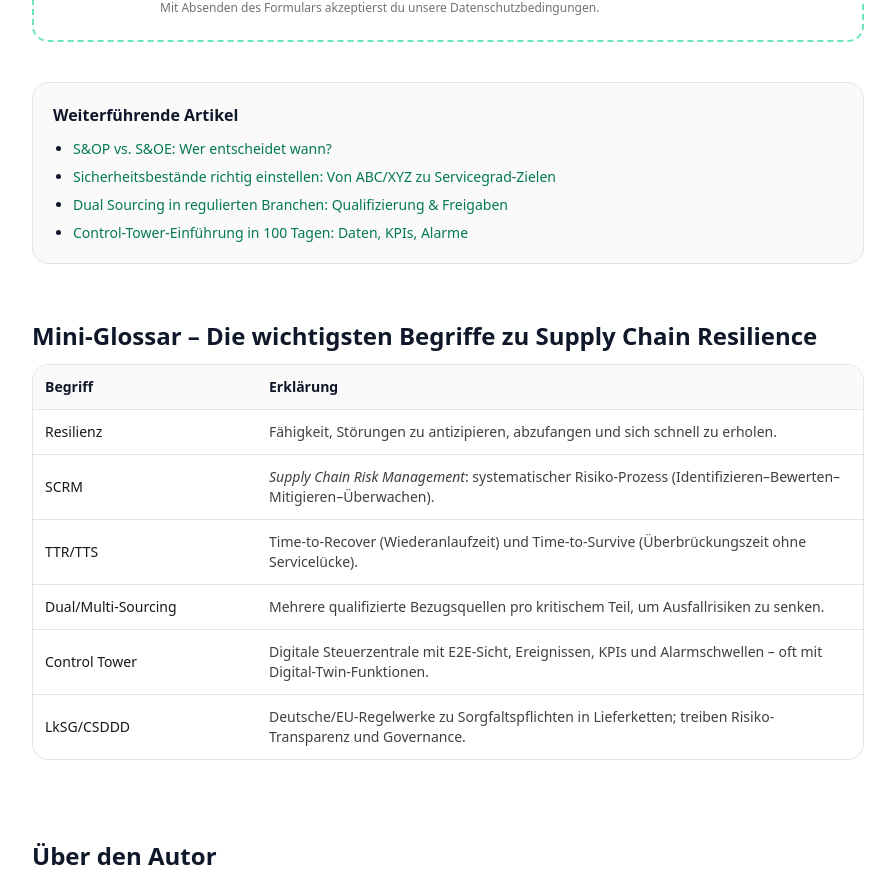
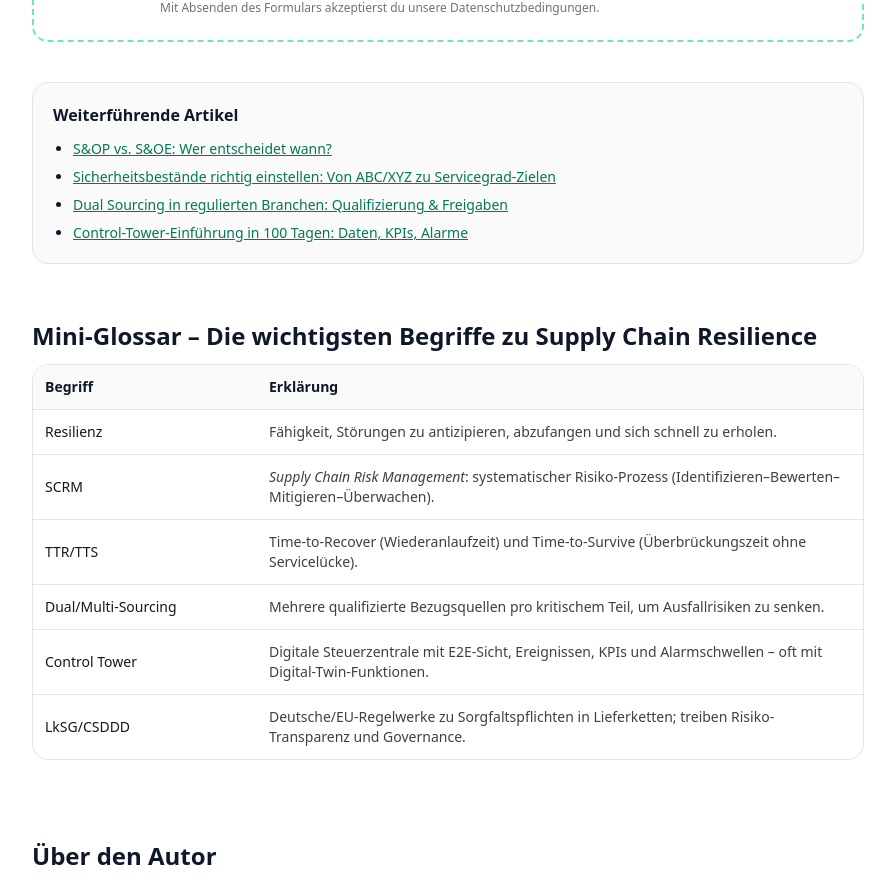
Before and after one commit to lennartnm/findbar_website, a Next.js app: page /beispiele/lieferketten-resilienz in a window 1280 px wide. Shown: the part 7759-8643 px from the top of the page, without its empty margins (192-1087 px from the left). Built offline with nearby package versions, Linux system fonts and the light colour scheme.

Commit message:
Update page.tsx

```diff
--- a/src/app/beispiele/lieferketten-resilienz/page.tsx
+++ b/src/app/beispiele/lieferketten-resilienz/page.tsx
@@ -933,29 +933,48 @@ export default function Page() {
   <h3 className="font-semibold mb-3">Weiterführende Artikel</h3>
   <ul className="list-disc ml-5 text-sm space-y-2">
     <li>
-              <a className={`hover:underline ${accent}`} href="#">
+      <a
+        href="#cta-pop"
+        aria-haspopup="dialog"
+        aria-controls="cta-pop"
+        className={`font-medium underline ${accent}`}
+      >
         S&OP vs. S&OE: Wer entscheidet wann?
       </a>
     </li>
     <li>
-              <a className={`hover:underline ${accent}`} href="#">
-                Sicherheitsbestände richtig einstellen: Von ABC/XYZ zu
-                Servicegrad-Zielen
+      <a
+        href="#cta-pop"
+        aria-haspopup="dialog"
+        aria-controls="cta-pop"
+        className={`font-medium underline ${accent}`}
+      >
+        Sicherheitsbestände richtig einstellen: Von ABC/XYZ zu Servicegrad-Zielen
       </a>
     </li>
     <li>
-              <a className={`hover:underline ${accent}`} href="#">
-                Dual Sourcing in regulierten Branchen: Qualifizierung &amp;
-                Freigaben
+      <a
+        href="#cta-pop"
+        aria-haspopup="dialog"
+        aria-controls="cta-pop"
+        className={`font-medium underline ${accent}`}
+      >
+        Dual Sourcing in regulierten Branchen: Qualifizierung &amp; Freigaben
       </a>
     </li>
     <li>
-              <a className={`hover:underline ${accent}`} href="#">
+      <a
+        href="#cta-pop"
+        aria-haspopup="dialog"
+        aria-controls="cta-pop"
+        className={`font-medium underline ${accent}`}
+      >
         Control-Tower-Einführung in 100 Tagen: Daten, KPIs, Alarme
       </a>
     </li>
   </ul>
 </aside>
+
 
         <section className="mt-14 mb-20">
           <h2 className="text-2xl font-bold mb-3">
```
Lines whose indentation alone changed are shown as unchanged.
